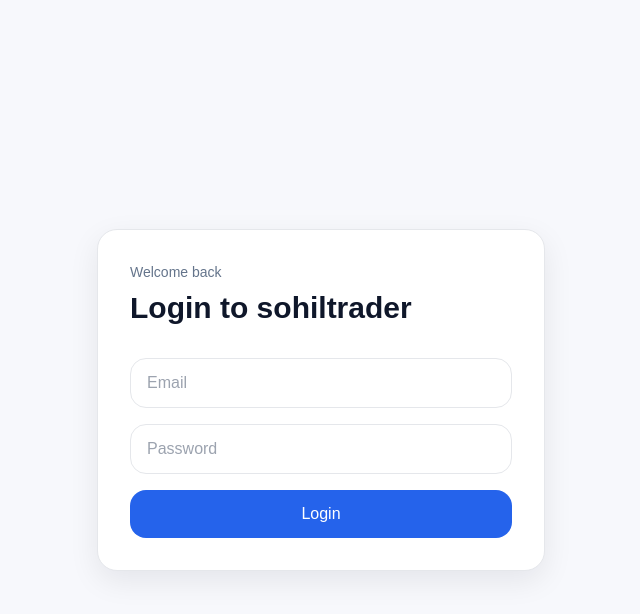
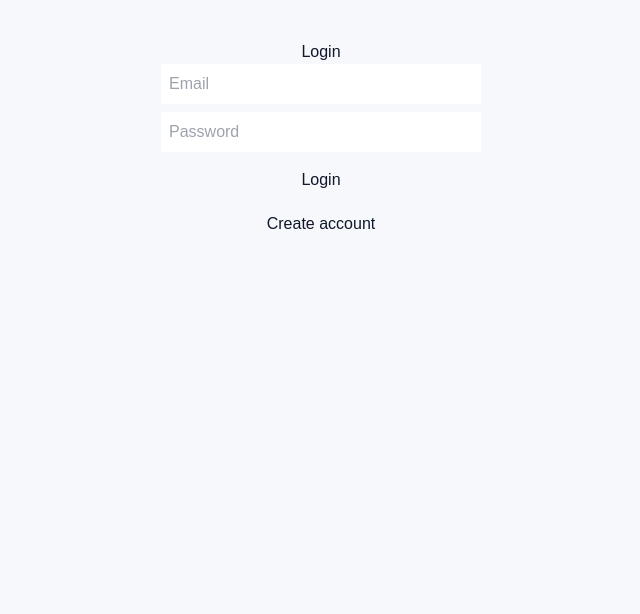
Before and after one commit to sohilcodes/SohilEATrading, a Next.js app: page /login in a window 1280 px wide. Shown: the top 614 px of the page, without its empty margins (319-959 px from the left). Built offline with nearby package versions, Linux system fonts and the light colour scheme.

Commit message:
Update page.tsx

```diff
--- a/app/login/page.tsx
+++ b/app/login/page.tsx
@@ -1,25 +1,52 @@
+"use client";
+
+import { useState } from "react";
+import { login } from "../../lib/api";
+
 export default function LoginPage() {
+  const [email, setEmail] = useState("");
+  const [password, setPassword] = useState("");
+  const [error, setError] = useState("");
+
+  async function handleSubmit(e: React.FormEvent) {
+    e.preventDefault();
+    setError("");
+
+    try {
+      const data = await login(email, password);
+      alert("Login successful!");
+      // Login ke baad dashboard pe ja
+      window.location.href = "/dashboard";
+    } catch (err: any) {
+      setError(err.message || "Login failed");
+    }
+  }
+
   return (
-    <main className="container flex min-h-screen items-center justify-center py-12">
-      <div className="card w-full max-w-md p-8 shadow-soft">
-        <p className="text-sm text-muted">Welcome back</p>
-        <h1 className="mt-2 text-3xl font-semibold">Login to sohiltrader</h1>
-
-        <form className="mt-8 space-y-4">
+    <div style={{ maxWidth: 320, margin: "40px auto", textAlign: "center" }}>
+      <h2>Login</h2>
+      {error && <p style={{ color: "red" }}>{error}</p>}
+      <form onSubmit={handleSubmit}>
         <input
-            className="w-full rounded-2xl border border-border bg-transparent px-4 py-3 outline-none"
           placeholder="Email"
+          value={email}
+          onChange={(e) => setEmail(e.target.value)}
+          style={{ width: "100%", padding: 8, marginBottom: 8 }}
         />
         <input
-            className="w-full rounded-2xl border border-border bg-transparent px-4 py-3 outline-none"
+          placeholder="Password"
           type="password"
-            placeholder="Password"
+          value={password}
+          onChange={(e) => setPassword(e.target.value)}
+          style={{ width: "100%", padding: 8, marginBottom: 8 }}
         />
-          <button className="w-full rounded-2xl bg-primary px-4 py-3 font-medium text-white">
+        <button type="submit" style={{ width: "100%", padding: 8 }}>
           Login
         </button>
       </form>
+      <p style={{ marginTop: 12 }}>
+        <a href="/signup">Create account</a>
+      </p>
     </div>
-    </main>
   );
 }
```
Lines whose indentation alone changed are shown as unchanged.
